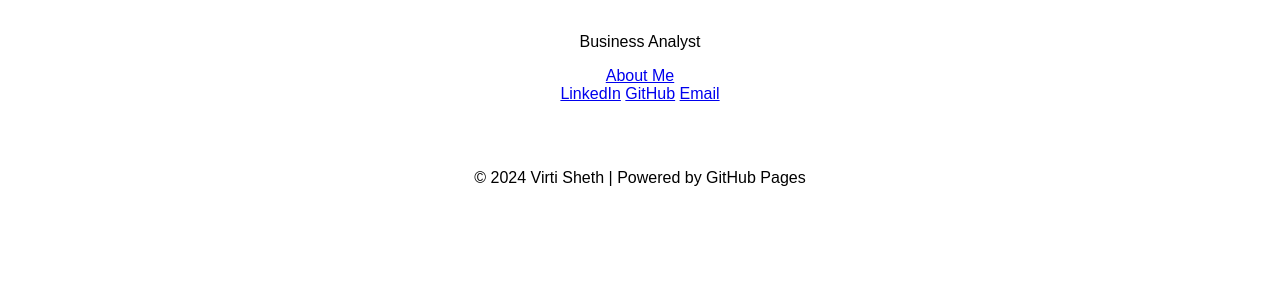
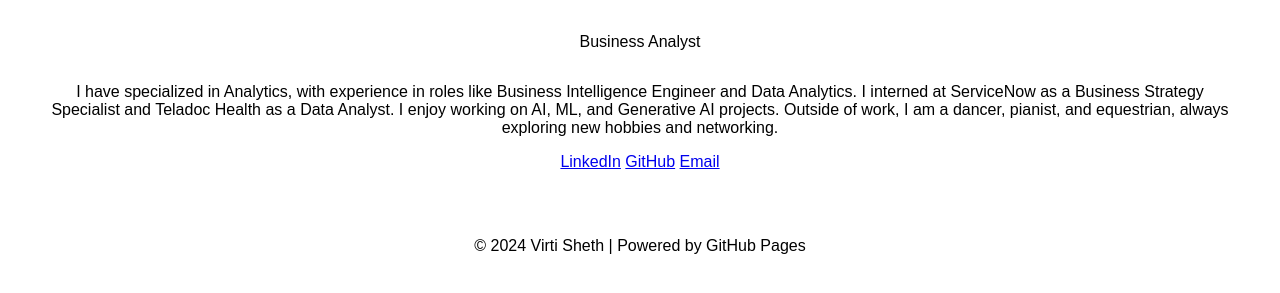
Before and after one commit to Virtisheth1/Virtisheth1.github.io, a plain HTML site: page index.html in a window 1280 px wide. Shown: the part 411-704 px from the top of the page. Drawn offline with Linux system fonts and the light colour scheme.

Commit message:
Update index.html

```diff
--- a/index.html
+++ b/index.html
@@ -1,6 +1,3 @@
-
-
-
 <!DOCTYPE html>
 <html lang="en">
 <head>
@@ -21,14 +18,17 @@
             <img src="gitpro.jpg" alt="Profile Picture">
             <h2>Hi There, I'm <span class="highlight">Virti Sheth</span></h2>
             <p>Business Analyst</p>
-    <a href="#I have specialized in Analytics, with experience in roles like Business Intelligence Engineer and Data Analystics. I interned at ServiceNow as a Business Strategy Specialist and Teladoc Health as a Data Analyst. I enjoy working on AI, ML, and Generative AI projects. Outside of work, I am a dancer, pianist, and equestrian, always exploring new hobbies and networking.">About Me</a>
+            <p id="about">
+                I have specialized in Analytics, with experience in roles like Business Intelligence Engineer and Data Analytics.
+                I interned at ServiceNow as a Business Strategy Specialist and Teladoc Health as a Data Analyst. I enjoy working on AI,
+                ML, and Generative AI projects. Outside of work, I am a dancer, pianist, and equestrian, always exploring new hobbies and networking.
+            </p>
             <div class="social-links">
                 <a href="https://www.linkedin.com/in/virti-sheth/">LinkedIn</a>
                 <a href="https://github.com/Virtisheth1">GitHub</a>
                 <a href="mailto:virtisheth2@gmail.com">Email</a>
             </div>
         </section>
-
     </main>
     <footer>
         <p>© 2024 Virti Sheth | Powered by GitHub Pages</p>
```
Lines whose indentation alone changed are shown as unchanged.
